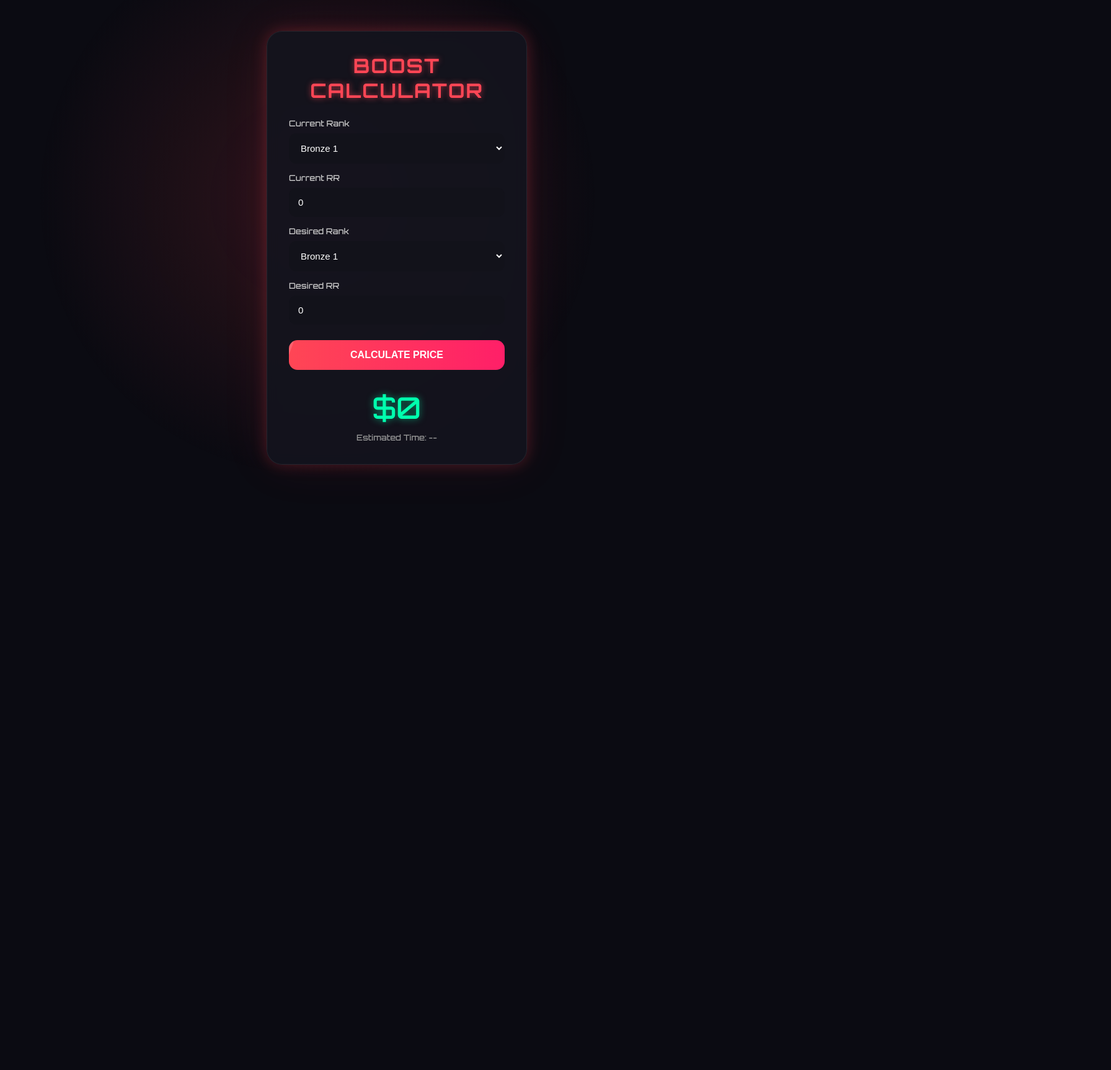
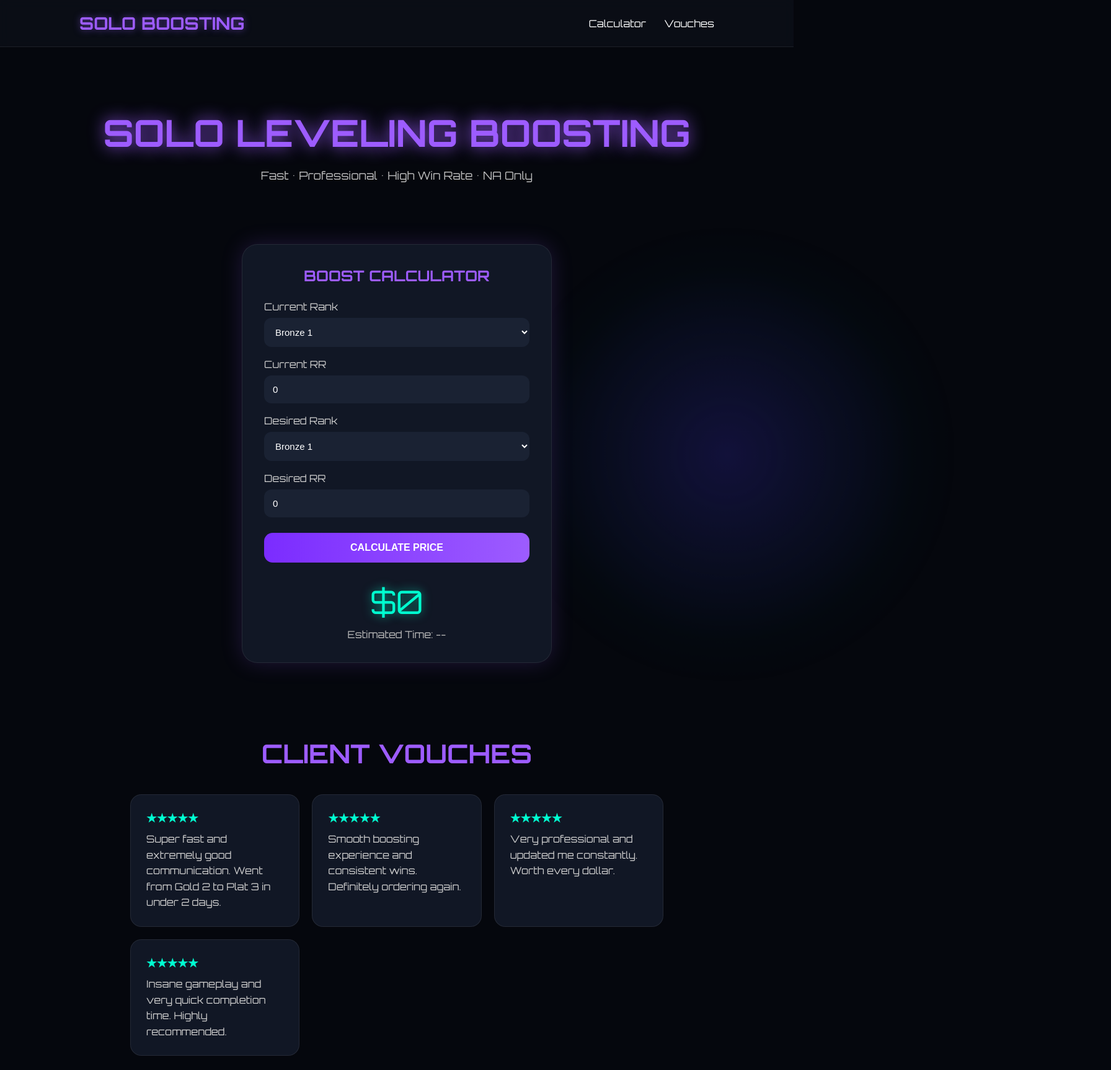
Before and after one commit to bigmoneyetv/bigmoneyetv.github.io, a plain HTML site: page index.html in a window 1280 px wide. Shown: the top 1727 px of the page at 62% size, 1792 px wide, since content can reach past the window. Before the commit the page ends 1120 px from the top, so only its background shows below. Drawn offline with Linux system fonts and the light colour scheme.

Commit message:
Update index.html for solo boosting theme

```diff
--- a/index.html
+++ b/index.html
@@ -1,12 +1,12 @@
 <!DOCTYPE html>
 <html lang="en">
 <head>
-<meta charset="UTF-8" />
-<meta name="viewport" content="width=device-width, initial-scale=1.0"/>
+<meta charset="UTF-8">
+<meta name="viewport" content="width=device-width, initial-scale=1.0">
 
-<title>Valorant Boost Calculator</title>
+<title>Solo Boosting</title>
 
-<link href="https://fonts.googleapis.com/css2?family=Orbitron:wght@500;700&display=swap" rel="stylesheet">
+<link href="https://fonts.googleapis.com/css2?family=Orbitron:wght@400;600;700&display=swap" rel="stylesheet">
 
 <style>
 
@@ -18,25 +18,23 @@
 
 body{
     font-family:'Orbitron', sans-serif;
-    background:#0b0b12;
-    overflow:hidden;
+    background:#05070d;
     color:white;
-    display:flex;
-    justify-content:center;
-    align-items:center;
-    min-height:100vh;
+    overflow-x:hidden;
 }
 
 /* Animated Background */
 
-.bg{
-    position:absolute;
+body::before{
+    content:'';
+    position:fixed;
     width:200%;
     height:200%;
     background:
-    radial-gradient(circle at center, rgba(255,70,85,.15), transparent 30%),
-    radial-gradient(circle at top left, rgba(0,255,170,.08), transparent 25%);
-    animation:bgMove 10s linear infinite;
+    radial-gradient(circle,#6a00ff22 0%, transparent 20%),
+    radial-gradient(circle,#00d9ff11 0%, transparent 25%);
+    animation:bgMove 12s linear infinite;
+    z-index:-1;
 }
 
 @keyframes bgMove{
@@ -45,68 +43,109 @@ body{
     100%{transform:translate(0,0);}
 }
 
-/* Main Card */
+/* Navbar */
 
-.container{
-    position:relative;
-    width:420px;
-    padding:35px;
-    border-radius:25px;
-    background:rgba(20,20,30,.92);
+nav{
+    width:100%;
+    padding:20px 10%;
+    display:flex;
+    justify-content:space-between;
+    align-items:center;
+    background:#0c1018cc;
     backdrop-filter:blur(10px);
-    border:1px solid rgba(255,255,255,.08);
-    box-shadow:
-    0 0 25px rgba(255,70,85,.25),
-    0 0 80px rgba(255,70,85,.08);
-    animation:fadeUp 1s ease;
-    z-index:2;
+    border-bottom:1px solid rgba(255,255,255,.08);
+    position:sticky;
+    top:0;
+    z-index:100;
 }
 
-@keyframes fadeUp{
+.logo{
+    font-size:28px;
+    font-weight:700;
+    color:#9d5cff;
+    text-shadow:0 0 12px #9d5cff88;
+}
+
+.nav-links a{
+    color:white;
+    text-decoration:none;
+    margin-left:25px;
+    transition:.3s;
+}
+
+.nav-links a:hover{
+    color:#9d5cff;
+}
+
+/* Hero */
+
+.hero{
+    text-align:center;
+    padding:100px 20px 60px;
+}
+
+.hero h1{
+    font-size:60px;
+    color:#9d5cff;
+    text-shadow:0 0 20px #9d5cff66;
+    animation:glow 2s infinite alternate;
+}
+
+@keyframes glow{
     from{
-        opacity:0;
-        transform:translateY(40px);
+        text-shadow:0 0 10px #9d5cff66;
     }
     to{
-        opacity:1;
-        transform:translateY(0);
+        text-shadow:0 0 30px #9d5cff;
     }
 }
 
-h1{
+.hero p{
+    margin-top:20px;
+    color:#bbb;
+    font-size:18px;
+}
+
+/* Calculator */
+
+.container{
+    max-width:500px;
+    margin:40px auto;
+    background:#111725;
+    border:1px solid rgba(255,255,255,.08);
+    border-radius:25px;
+    padding:35px;
+    box-shadow:0 0 35px rgba(157,92,255,.18);
+}
+
+.container h2{
     text-align:center;
     margin-bottom:25px;
-    color:#ff4655;
-    font-size:32px;
-    letter-spacing:2px;
-    text-shadow:0 0 10px rgba(255,70,85,.6);
+    color:#9d5cff;
 }
 
 label{
     display:block;
-    margin-top:15px;
+    margin-top:18px;
     margin-bottom:8px;
     color:#ccc;
-    font-size:13px;
 }
 
 select,input{
     width:100%;
     padding:14px;
     border:none;
-    outline:none;
     border-radius:12px;
-    background:#12121a;
+    background:#1a2233;
     color:white;
     font-size:15px;
-    transition:.25s;
-    border:1px solid transparent;
+    outline:none;
+    transition:.3s;
 }
 
 select:focus,
 input:focus{
-    border:1px solid #ff4655;
-    box-shadow:0 0 12px rgba(255,70,85,.5);
+    box-shadow:0 0 15px #9d5cff55;
 }
 
 /* Button */
@@ -121,51 +160,83 @@ button{
     font-weight:bold;
     cursor:pointer;
     color:white;
-    background:linear-gradient(90deg,#ff4655,#ff1f68);
-    transition:.25s;
-    position:relative;
-    overflow:hidden;
+    background:linear-gradient(90deg,#7b2cff,#9d5cff);
+    transition:.3s;
 }
 
 button:hover{
     transform:scale(1.03);
-    box-shadow:0 0 20px rgba(255,70,85,.5);
-}
-
-button::before{
-    content:'';
-    position:absolute;
-    top:0;
-    left:-100%;
-    width:100%;
-    height:100%;
-    background:rgba(255,255,255,.15);
-    transform:skewX(-20deg);
-}
-
-button:hover::before{
-    left:120%;
-    transition:1s;
+    box-shadow:0 0 25px #9d5cff88;
 }
 
 /* Result */
 
 .result{
+    text-align:center;
     margin-top:30px;
-    text-align:center;
-    animation:fade .5s ease;
 }
 
 .price{
-    font-size:48px;
-    color:#00ffae;
-    text-shadow:0 0 12px rgba(0,255,174,.5);
+    font-size:52px;
+    color:#00ffd0;
+    text-shadow:0 0 15px #00ffd088;
 }
 
 .eta{
     margin-top:10px;
-    color:#999;
-    font-size:13px;
+    color:#bbb;
+}
+
+/* Vouches */
+
+.vouches{
+    max-width:900px;
+    margin:100px auto;
+    padding:20px;
+}
+
+.vouches h2{
+    text-align:center;
+    color:#9d5cff;
+    margin-bottom:40px;
+    font-size:42px;
+}
+
+.vouch-grid{
+    display:grid;
+    grid-template-columns:repeat(auto-fit,minmax(250px,1fr));
+    gap:20px;
+}
+
+.vouch{
+    background:#111725;
+    padding:25px;
+    border-radius:18px;
+    border:1px solid rgba(255,255,255,.08);
+    transition:.3s;
+}
+
+.vouch:hover{
+    transform:translateY(-5px);
+    box-shadow:0 0 20px rgba(157,92,255,.25);
+}
+
+.vouch h3{
+    color:#00ffd0;
+    margin-bottom:10px;
+}
+
+.vouch p{
+    color:#ccc;
+    line-height:1.6;
+}
+
+/* Footer */
+
+footer{
+    text-align:center;
+    padding:40px;
+    color:#777;
 }
 
 </style>
@@ -173,23 +244,40 @@ button:hover::before{
 
 <body>
 
-<div class="bg"></div>
+<nav>
+    <div class="logo">SOLO BOOSTING</div>
 
-<div class="container">
+    <div class="nav-links">
+        <a href="#calculator">Calculator</a>
+        <a href="#vouches">Vouches</a>
+    </div>
+</nav>
 
-    <h1>BOOST CALCULATOR</h1>
+<section class="hero">
+
+    <h1>SOLO LEVELING BOOSTING</h1>
+
+    <p>
+        Fast • Professional • High Win Rate • NA Only
+    </p>
+
+</section>
+
+<section class="container" id="calculator">
+
+    <h2>BOOST CALCULATOR</h2>
 
     <label>Current Rank</label>
     <select id="currentRank"></select>
 
     <label>Current RR</label>
-    <input type="number" id="currentRR" min="0" max="99" value="0">
+    <input type="number" id="currentRR" value="0" min="0" max="99">
 
     <label>Desired Rank</label>
     <select id="desiredRank"></select>
 
     <label>Desired RR</label>
-    <input type="number" id="desiredRR" min="0" max="99" value="0">
+    <input type="number" id="desiredRR" value="0" min="0" max="99">
 
     <button onclick="calculatePrice()">CALCULATE PRICE</button>
 
@@ -198,7 +286,53 @@ button:hover::before{
         <div class="eta" id="eta">Estimated Time: --</div>
     </div>
 
+</section>
+
+<section class="vouches" id="vouches">
+
+    <h2>CLIENT VOUCHES</h2>
+
+    <div class="vouch-grid">
+
+        <div class="vouch">
+            <h3>★★★★★</h3>
+            <p>
+                Super fast and extremely good communication.
+                Went from Gold 2 to Plat 3 in under 2 days.
+            </p>
         </div>
+
+        <div class="vouch">
+            <h3>★★★★★</h3>
+            <p>
+                Smooth boosting experience and consistent wins.
+                Definitely ordering again.
+            </p>
+        </div>
+
+        <div class="vouch">
+            <h3>★★★★★</h3>
+            <p>
+                Very professional and updated me constantly.
+                Worth every dollar.
+            </p>
+        </div>
+
+        <div class="vouch">
+            <h3>★★★★★</h3>
+            <p>
+                Insane gameplay and very quick completion time.
+                Highly recommended.
+            </p>
+        </div>
+
+    </div>
+
+</section>
+
+<footer>
+    SOLO BOOSTING © 2026
+</footer>
 
 <script>
 
@@ -212,10 +346,14 @@ const ranks = [
 "Immortal 1","Immortal 2","Immortal 3"
 ];
 
-const currentSelect = document.getElementById("currentRank");
-const desiredSelect = document.getElementById("desiredRank");
+const currentSelect =
+document.getElementById("currentRank");
+
+const desiredSelect =
+document.getElementById("desiredRank");
 
 ranks.forEach((rank,index)=>{
+
     let option1 = document.createElement("option");
     option1.value = index * 100;
     option1.text = rank;
@@ -225,6 +363,7 @@ ranks.forEach((rank,index)=>{
     option2.value = index * 100;
     option2.text = rank;
     desiredSelect.appendChild(option2);
+
 });
 
 function calculatePrice(){
@@ -241,48 +380,63 @@ function calculatePrice(){
     let desiredRR =
     parseInt(document.getElementById("desiredRR").value);
 
-    let currentTotal = currentRank + currentRR;
-    let desiredTotal = desiredRank + desiredRR;
+    let currentTotal =
+    currentRank + currentRR;
 
-    let difference = desiredTotal - currentTotal;
+    let desiredTotal =
+    desiredRank + desiredRR;
+
+    let difference =
+    desiredTotal - currentTotal;
 
     if(difference <= 0){
-        document.getElementById("price").innerHTML =
-        "INVALID";
-        document.getElementById("eta").innerHTML =
+
+        document.getElementById("price")
+        .innerHTML = "INVALID";
+
+        document.getElementById("eta")
+        .innerHTML =
         "Desired rank must be higher";
+
         return;
     }
 
-    let pricePer100RR = 4;
+    let pricePer100RR = 5;
 
     if(desiredRank >= 900){
-        pricePer100RR = 6;
+        pricePer100RR = 7;
     }
 
     if(desiredRank >= 1200){
-        pricePer100RR = 8;
+        pricePer100RR = 10;
     }
 
     if(desiredRank >= 1500){
-        pricePer100RR = 12;
+        pricePer100RR = 14;
     }
 
     if(desiredRank >= 1800){
-        pricePer100RR = 18;
+        pricePer100RR = 20;
     }
 
     let finalPrice =
     Math.round((difference / 100) * pricePer100RR);
 
-    let estimatedHours =
-        Math.ceil(difference / 180);
+    // 3 ranks = 1 day
+    let ranksDifference =
+    difference / 100;
 
-    document.getElementById("price").innerHTML =
-    "$" + finalPrice;
+    let estimatedDays =
+    Math.ceil(ranksDifference / 3);
 
-    document.getElementById("eta").innerHTML =
-    "Estimated Time: " + estimatedHours + " Hours";
+    document.getElementById("price")
+    .innerHTML = "$" + finalPrice;
+
+    document.getElementById("eta")
+    .innerHTML =
+    "Estimated Time: " +
+    estimatedDays +
+    " Day(s)";
 }
 
 </script>
```
Lines whose indentation alone changed are shown as unchanged.
